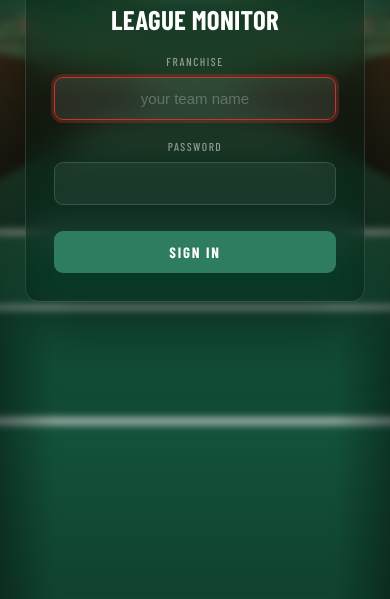
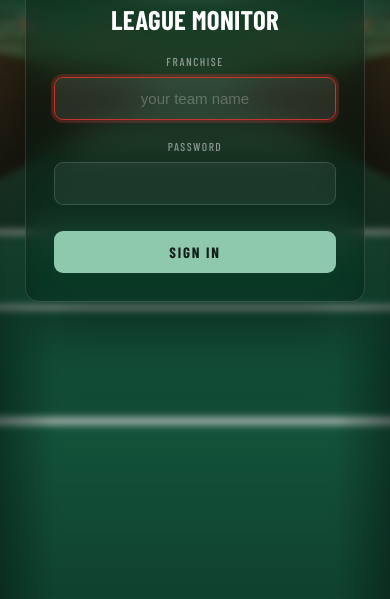
Before and after one commit to Coldraise/espn_fantasy, a Python web app: template app/templates/login.html in a window 390 px wide. Shown: the part 345-944 px from the top of the page. Run offline with Jinja, Linux system fonts and the light colour scheme; the template is opened without the code that fills it, so the values that code supplies are empty.

Commit message:
Pastel palette, quiet drawer, phone players table scrolls with the page
Phone players panel (<1024px): the table no longer has its own vertical
scroller. It grows with the page and only scrolls sideways; search and the
Filters button stick under the topbar; # and name stay pinned on sideways
scroll with a shared --rank-w. The open filter sheet now sits below the
topbar with Close visible. Name cells use a thin team-colour bar instead of
a full fill.

Palette: softer dark base and pastel accents; new --on-accent for text on
accent fills (white on red was 3.69:1). Red is kept for current/live/TD only.

Drawer: 24px nudge + fade instead of a full-width slide, lighter shadow,
fading scrim, visibility:hidden when closed so Tab cannot reach it, focus
moves in on open and back to the burger on close. Reduced motion: fade only,
live chip stops pulsing.

Main changes:

--- a/app/static/style.css
+  --bg:        #131d19;
+  --surface:   #1b2823;
+  --green:      #8fc9ad;
+  --red:        #f0928a;
+  --live:  #a8e6c4;
+  --ember: #f4a77a;
+  --on-accent: #131d19;
-  transform: translateX(-100%); transition: transform .24s cubic-bezier(.4,0,.2,1);
+  transform: translateX(-24px);
+.ptab { --rank-w: 28px; }
+.ptab .c-rank { left: 0; width: var(--rank-w); min-width: var(--rank-w); max-width: var(--rank-w); ... }
+  left: var(--rank-w); text-align: left; max-width: 240px; overflow: hidden; z-index: 1;
+  .ptab-scroll {
+    max-height: none; min-height: 0; overflow-x: auto;
+    overflow-y: clip; overscroll-behavior-x: contain; touch-action: pan-x pan-y;

--- a/app/templates/base.html
-<div class="scrim" id="scrim" hidden></div>
+<div class="scrim" id="scrim"></div>
-    scrim.hidden = !open;
+    if (open) {
+      (drawer.querySelector('.drawer-nav a.on') || drawer.querySelector('.drawer-nav a')).focus();
+    } else if (drawer.contains(document.activeElement)) {
+      burger.focus();
+    }

--- a/app/static/players.js
+    if (!scroller || scroller.scrollHeight <= scroller.clientHeight + 1) box = { top: Math.max(box.top, 0), bottom: Math.min(box.bottom, innerHeight) };

Co-Authored-By: Claude Opus 5.5 <noreply@anthropic.com>

```diff
--- a/app/static/players.js
+++ b/app/static/players.js
@@ -391,7 +391,10 @@
     var rows = dataRows();
     var before = new Map();
     var animate = !reduced && table.rows.length > 0;
+    // Below 1024px the wrapper grows with the page, so its own bounds span
+    // every row; clamp to the viewport so only visible rows animate.
     var box = scroller ? scroller.getBoundingClientRect() : { top: 0, bottom: innerHeight };
+    if (!scroller || scroller.scrollHeight <= scroller.clientHeight + 1) box = { top: Math.max(box.top, 0), bottom: Math.min(box.bottom, innerHeight) };
     if (animate) rows.forEach(function (r) { if (!r.hidden) before.set(r, r.getBoundingClientRect().top); });
 
     var present = [], missing = [];
--- a/app/static/style.css
+++ b/app/static/style.css
@@ -10,35 +10,35 @@
    would let them bleed through. Real translucency is kept for the topbar and
    drawer, which are single large panels where it is both safe and cheap. */
 :root {
-  --bg:        #08150f;
-  --surface:   #10241b;
-  --raised:    #163024;
-  --line:      rgba(255,255,255,.09);
-  --line-soft: rgba(255,255,255,.05);
-  --ink:       #e9f1ec;
-  --muted:     #8ba396;
-
-  --green:      #56a882;
-  --green-deep: #0f3626;
-  --green-soft: rgba(86,168,130,.16);
-  --green-tint: rgba(86,168,130,.075);
-
-  --red:        #f2453d;
-  --red-soft:   rgba(242,69,61,.16);
-  --red-tint:   rgba(242,69,61,.09);
-
-  --amber:      #d8a95a;
-  --amber-soft: rgba(216,169,90,.15);
+  --bg:        #131d19;
+  --surface:   #1b2823;
+  --raised:    #23332c;
+  --line:      rgba(232,239,235,.10);
+  --line-soft: rgba(232,239,235,.06);
+  --ink:       #e8efeb;
+  --muted:     #9fb3a9;
+
+  --green:      #8fc9ad;
+  --green-deep: #1f3a2f;
+  --green-soft: rgba(143,201,173,.16);
+  --green-tint: rgba(143,201,173,.075);
+
+  --red:        #f0928a;
+  --red-soft:   rgba(240,146,138,.16);
+  --red-tint:   rgba(240,146,138,.09);
+
+  --amber:      #e6c48f;
+  --amber-soft: rgba(230,196,143,.15);
 
   /* A player currently on the field. Brighter than --green, which is the
      furniture colour here and reads as dim next to a live number. */
-  --live:  #7fe3a8;
+  --live:  #a8e6c4;
   /* 25 points and climbing. */
-  --ember: #ffb02e;
-
-  --shadow: 0 1px 2px rgba(0,0,0,.35);
+  --ember: #f4a77a;
+
+  --shadow: 0 1px 2px rgba(0,0,0,.22);
   /* what makes a panel read as hovering over the field */
-  --lift: 0 16px 38px rgba(0,0,0,.5), 0 1px 0 rgba(255,255,255,.04) inset;
+  --lift: 0 10px 28px rgba(0,0,0,.28), 0 1px 0 rgba(232,239,235,.04) inset;
   --radius: 10px;
   /* The sticky top bar's real height: 15px padding + a 34px burger + 15px
      padding + the 3px red border. Page furniture that sticks below it offsets
@@ -46,12 +46,14 @@
   --topbar-h: 67px;
 
   /* NFL shield red, the drawer and topbar accent */
-  --nfl-red:  #d50a0a;
+  --nfl-red:  #e8857c;
+  /* text on any accent fill */
+  --on-accent: #131d19;
 
   /* field green for the scoreboard block */
-  --field:      #17402f;
-  --field-deep: #0f2c20;
-  --chalk:      rgba(255,255,255,.16);
+  --field:      #26463a;
+  --field-deep: #1d362d;
+  --chalk:      rgba(232,239,235,.14);
 
   /* Condensed athletic face for headings and numerals, with a system fallback
      so the site still reads right with no network. */
@@ -79,6 +81,7 @@
   --dur-4: 600ms;  /* count-up, bars */
   --ease-out: cubic-bezier(.2,.7,.2,1);
   --ease-io:  cubic-bezier(.4,0,.2,1);
+  --ease-in:  cubic-bezier(.4,0,1,1);   /* exits */
   --stagger: 18ms;
 }
 @media (min-width: 1024px) { :root { --gutter: 32px; } }
@@ -281,41 +283,83 @@ main, .banner { position: relative; z-index: 1; }
    intended look. Always dark, in either colour scheme. */
 .drawer {
   position: fixed; top: 0; left: 0; bottom: 0; width: 256px; z-index: 60;
-  background: rgba(9, 38, 27, .8); color: #eaf2ed;
-  backdrop-filter: blur(18px) saturate(1.5);
-  -webkit-backdrop-filter: blur(18px) saturate(1.5);
-  border-right: 1px solid rgba(255,255,255,.1);
-  transform: translateX(-100%); transition: transform .24s cubic-bezier(.4,0,.2,1);
+  background: rgba(27, 40, 35, .86); color: var(--ink);
+  backdrop-filter: blur(14px) saturate(1.1);
+  -webkit-backdrop-filter: blur(14px) saturate(1.1);
+  border-right: 1px solid var(--line);
+  transform: translateX(-24px);
+  opacity: 0;
+  visibility: hidden;
+  box-shadow: none;
+  /* close: quick and accelerating; visibility flips after the fade */
+  transition:
+    transform var(--dur-1) var(--ease-in),
+    opacity   var(--dur-1) var(--ease-in),
+    box-shadow var(--dur-1) var(--ease-in),
+    visibility 0s linear var(--dur-1);
   display: flex; flex-direction: column; overflow-y: auto;
 }
-/* No backdrop-filter (older Firefox): fall back to near-opaque navy. */
+/* No backdrop-filter (older Firefox): fall back to the opaque surface. */
 @supports not ((backdrop-filter: blur(1px)) or (-webkit-backdrop-filter: blur(1px))) {
-  .drawer { background: #09261b; }
-}
-.nav-open .drawer { transform: none; box-shadow: 4px 0 30px rgba(0,0,0,.42); }
+  .drawer { background: var(--surface); }
+}
+.nav-open .drawer {
+  transform: none;
+  opacity: 1;
+  visibility: visible;
+  box-shadow: 1px 0 0 var(--line-soft), 8px 0 24px rgba(0,0,0,.22);
+  /* open: slightly longer, decelerating */
+  transition:
+    transform var(--dur-2) var(--ease-out),
+    opacity   var(--dur-2) var(--ease-out),
+    box-shadow var(--dur-2) var(--ease-out),
+    visibility 0s;
+}
 .drawer-head {
-  padding: 16px 18px 14px; color: #fff;
-  border-bottom: 1px solid rgba(255,255,255,.1);
+  padding: 16px 18px 14px; color: var(--ink);
+  border-bottom: 1px solid var(--line);
 }
 .drawer-title { font-family: var(--display); font-weight: 700; font-size: 19px;
                 text-transform: uppercase; letter-spacing: .05em; }
-.drawer-sub { font-size: 12px; color: rgba(255,255,255,.55); }
+.drawer-sub { font-size: 12px; color: var(--muted); }
 .drawer-nav { padding: 10px 8px; display: flex; flex-direction: column; gap: 1px; }
 .drawer-nav a {
   display: block; padding: 9px 13px; border-radius: 7px; text-decoration: none;
   font-family: var(--display); font-size: 14.5px; font-weight: 500;
   text-transform: uppercase; letter-spacing: .085em;
-  color: rgba(255,255,255,.82); border-left: 2px solid transparent;
-  transition: background .14s, color .14s, border-color .14s;
+  color: rgba(232,239,235,.84); border-left: 2px solid transparent;
+  transition: background var(--dur-1), color var(--dur-1), border-color var(--dur-1);
 }
 .drawer-nav a:hover {
-  background: rgba(213,10,10,.16); color: #fff; border-left-color: var(--nfl-red);
+  background: rgba(232,239,235,.06); color: var(--ink); border-left-color: rgba(232,133,124,.5);
 }
 .drawer-nav a.on {
-  background: rgba(213,10,10,.34); color: #fff; font-weight: 600;
+  background: rgba(232,133,124,.18); color: var(--ink); font-weight: 600;
   border-left-color: var(--nfl-red);
 }
-.scrim { position: fixed; inset: 0; z-index: 50; background: rgba(3,14,10,.5); }
+.drawer-nav a:focus-visible { outline: 2px solid var(--green); outline-offset: -2px; }
+.scrim {
+  position: fixed; inset: 0; z-index: 50;
+  background: rgba(10,16,14,.32);
+  opacity: 0; visibility: hidden; pointer-events: none;
+  transition: opacity var(--dur-1) var(--ease-in), visibility 0s linear var(--dur-1);
+}
+.nav-open .scrim {
+  opacity: 1; visibility: visible; pointer-events: auto;
+  transition: opacity var(--dur-2) var(--ease-out), visibility 0s;
+}
+
+/* Reduced motion for the drawer, scrim, burger and live chip. Sits after those
+   rules so it wins the cascade. */
+@media (prefers-reduced-motion: reduce) {
+  .drawer, .nav-open .drawer { transform: none; }
+  .drawer      { transition: opacity var(--dur-1) linear, visibility 0s linear var(--dur-1); }
+  .nav-open .drawer { transition: opacity var(--dur-1) linear, visibility 0s; }
+  .scrim       { transition: opacity var(--dur-1) linear, visibility 0s linear var(--dur-1); }
+  .nav-open .scrim  { transition: opacity var(--dur-1) linear, visibility 0s; }
+  .burger span { transition: none; }
+  .chip.pulse  { animation: none; }
+}
 
 /* ---------- layout ---------- */
 /* Never narrower than the old fixed width, roughly 80% of the viewport on a
@@ -1069,7 +1117,7 @@ a.who:hover { background: var(--nfl-red); }
   width: 100%; margin-top: 26px; padding: 12px; cursor: pointer;
   font-family: var(--display); font-size: 15px; font-weight: 700;
   text-transform: uppercase; letter-spacing: .12em;
-  color: #fff; background: #2f7d60; border: 0; border-radius: 9px;
+  color: var(--on-accent); background: var(--green); border: 0; border-radius: 9px;
   transition: background .15s, transform .06s;
 }
 .loginbox button:hover { background: #37906d; }
```
Also changed, not shown: other parts of app/static/style.css (+53 -36 lines), app/templates/base.html (+7 -3 lines).
